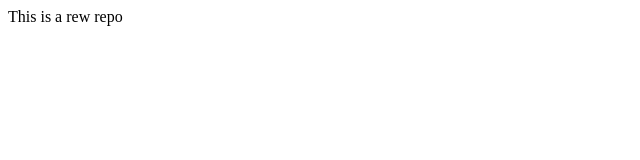
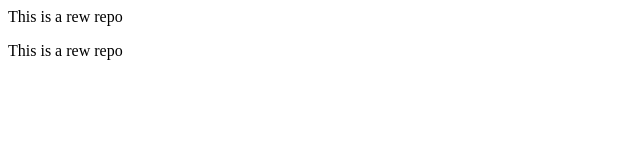
Before and after one commit to ananda1009/local_repo, a plain HTML site: page index.html in a window 1280 px wide. Shown: the full height of the page, 0-640 px from the left. Drawn offline with Linux system fonts and the light colour scheme.

Commit message:
add new feature

```diff
--- a/index.html
+++ b/index.html
@@ -1 +1,2 @@
 <p>This is a rew repo</p>
+<p>This is a rew repo</p>
```
